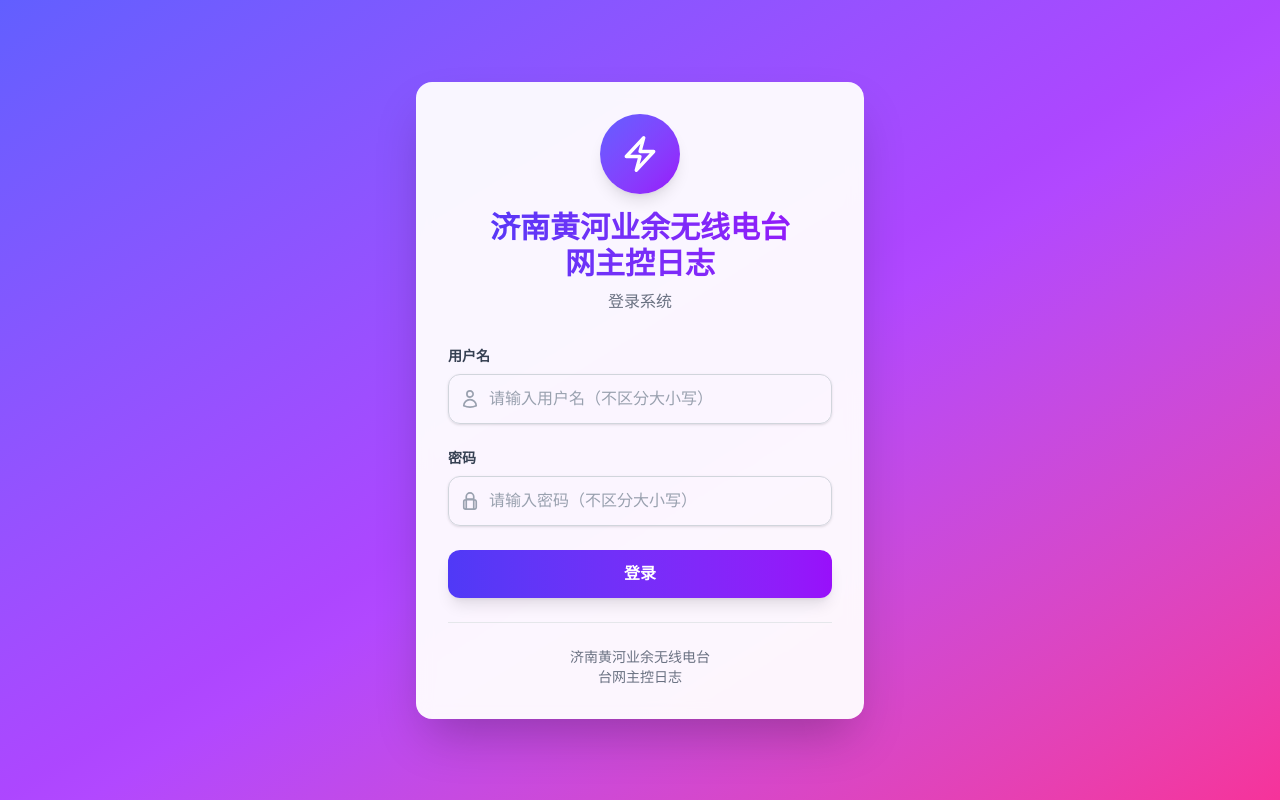
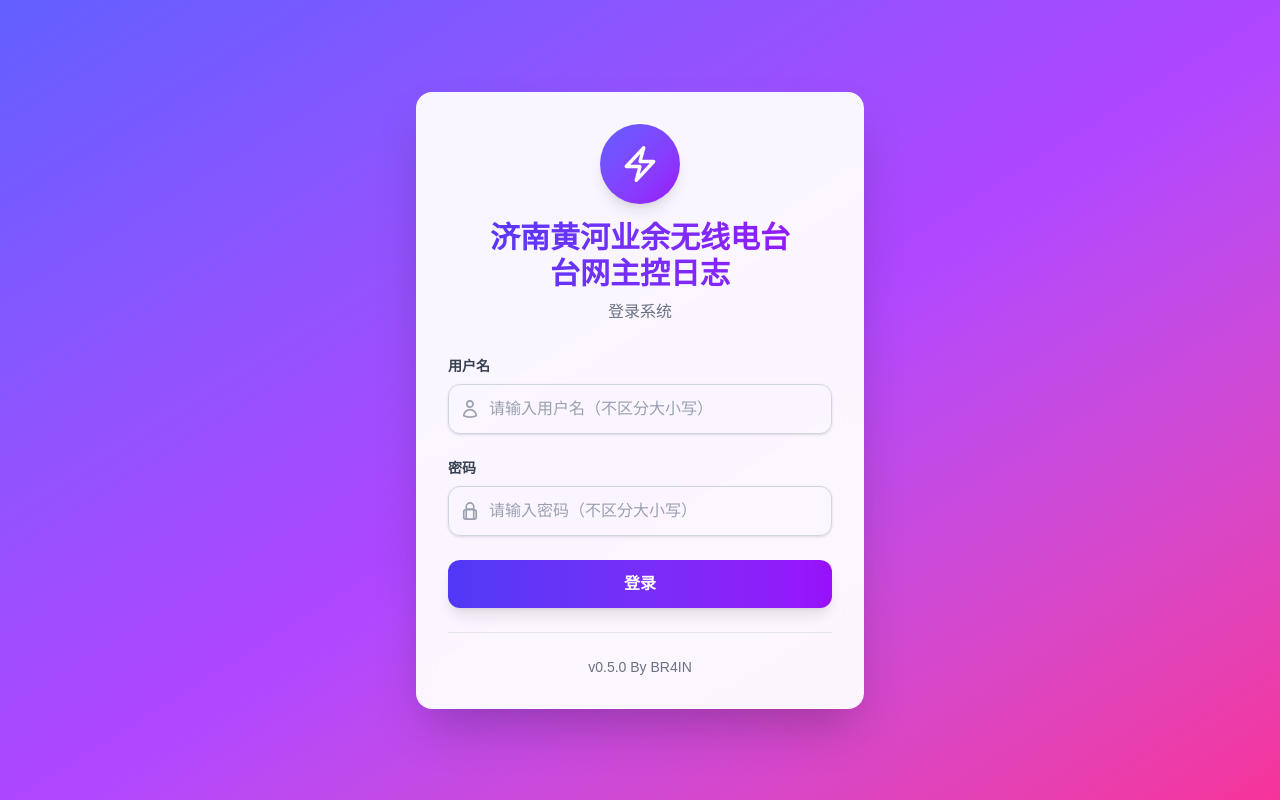
Before and after one commit to BI4IVE/Amateur-radio-network-log, a Next.js app: page /login in a window 1280 px wide. Built offline with nearby package versions, Linux system fonts and the light colour scheme.

Commit message:
style: 修改登录页面标题和底部版本信息

```diff
--- a/src/app/login/page.tsx
+++ b/src/app/login/page.tsx
@@ -100,7 +100,7 @@ export default function LoginPage() {
               </svg>
             </div>
             <h1 className="text-3xl font-bold bg-gradient-to-r from-indigo-600 to-purple-600 bg-clip-text text-transparent mb-2">
-              济南黄河业余无线电台<br/>网主控日志
+              济南黄河业余无线电台<br/>台网主控日志
             </h1>
             <p className="text-gray-500 font-medium">登录系统</p>
           </div>
@@ -199,7 +199,7 @@ export default function LoginPage() {
 
           <div className="mt-6 pt-6 border-t border-gray-200 text-center">
             <p className="text-sm text-gray-500">
-              济南黄河业余无线电台<br/>台网主控日志
+              v0.5.0 By BR4IN
             </p>
           </div>
         </div>
```
Also changed, not shown: 1 other file (tests, documents, lock files or other folders).
